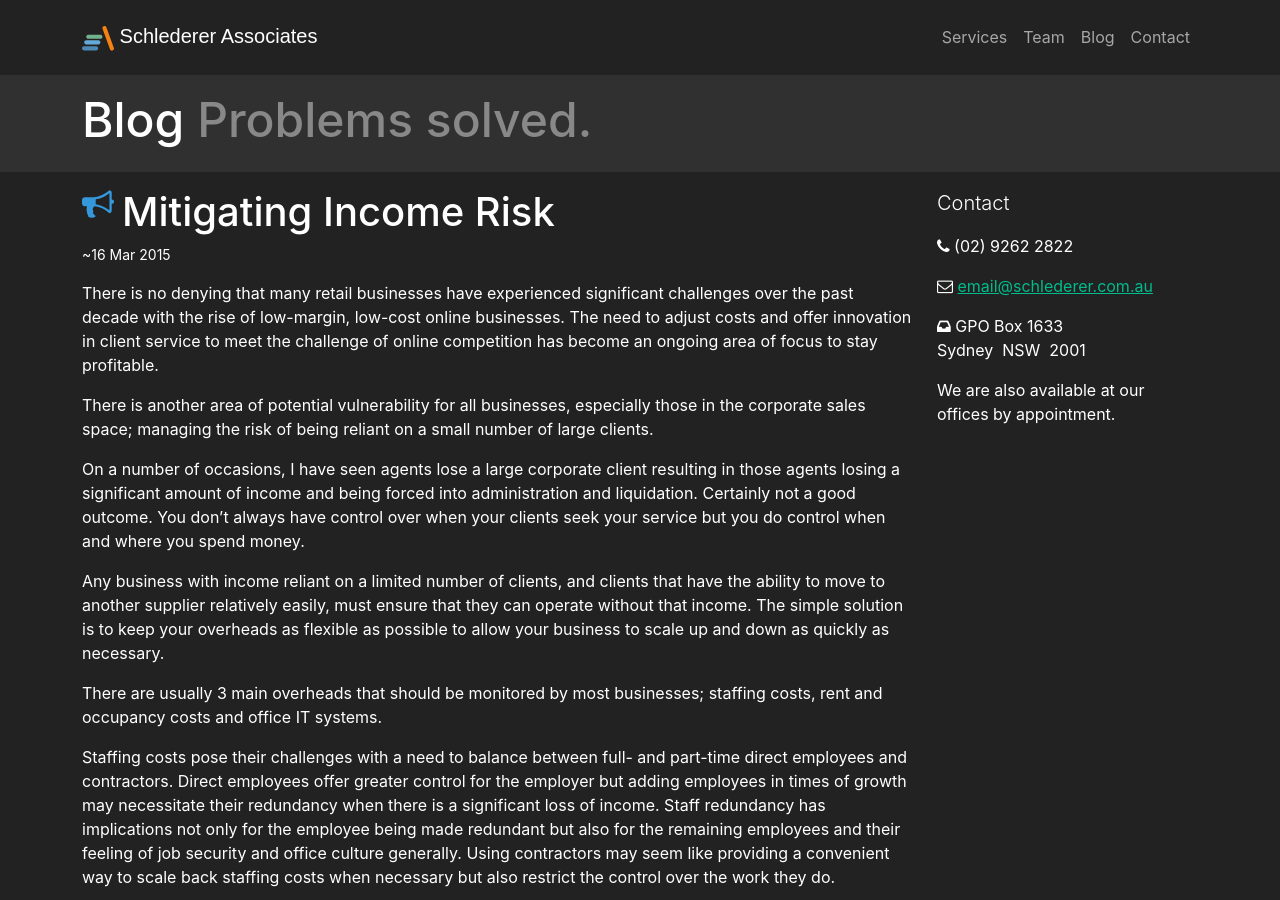
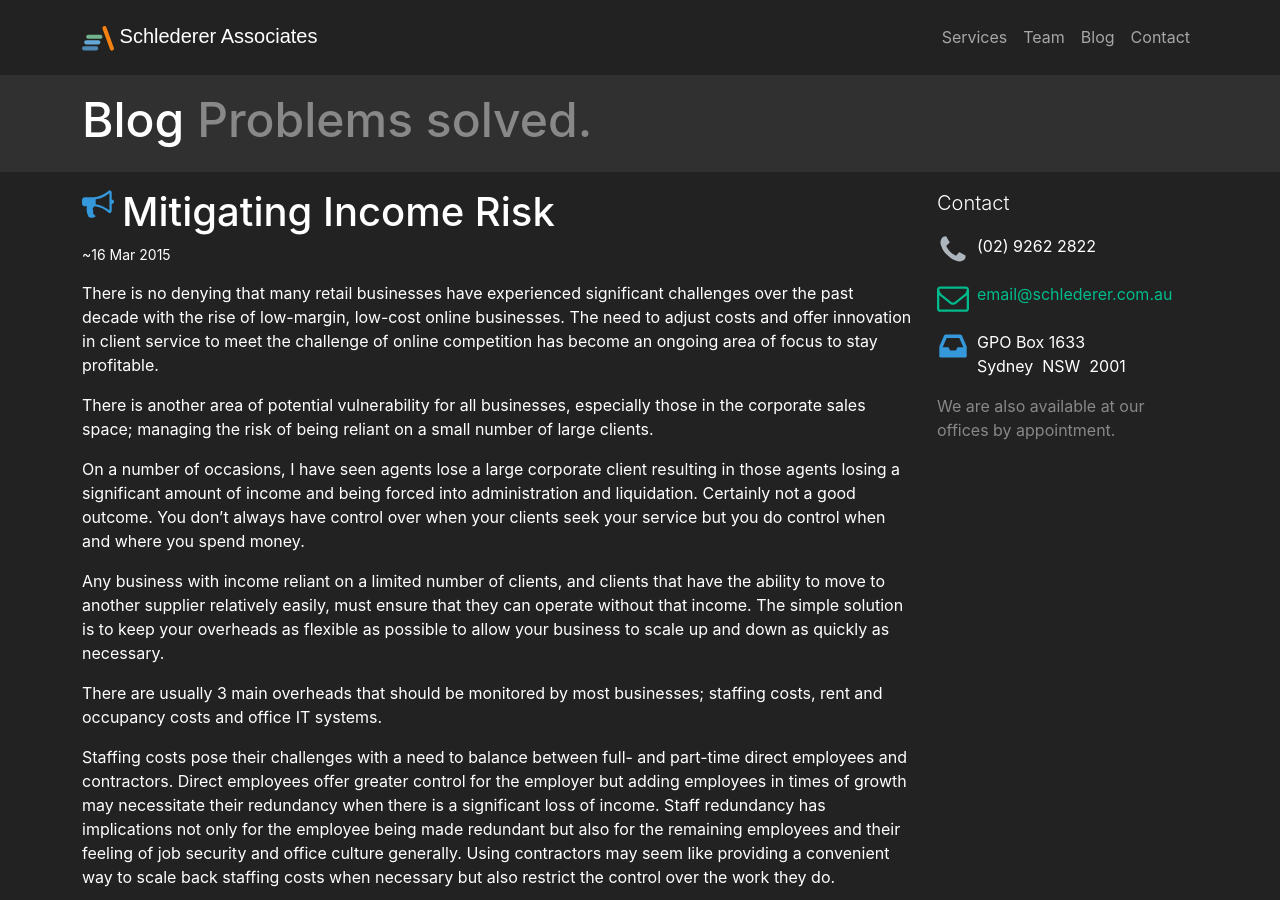
Before and after one commit to Mforcer/tax2, a Jekyll site: the page built from blog/index.html, in a window 1280 px wide and 900 px high. Built offline with Jekyll 4.4.1, drawn with Linux system fonts in a browser that asks for light colours; nearby versions of some CDN libraries; the list of posts is cut into pages by our own code.

Commit message:
Update contact.html

```diff
--- a/_includes/contact.html
+++ b/_includes/contact.html
@@ -1,7 +1,22 @@
-<div class="contact">
+<aside class="contact">
     <p class="lead">Contact</p>
-    <p><abbr title="Phone"><i class="fa fa-phone"></i></abbr>&nbsp;{{site.biz_phone}}</p>
-    <p><abbr title="Enail"><i class="fa fa-envelope-o"></i></abbr>&nbsp;<a href="mailto:{{site.biz_email}}">{{site.biz_email}}</a></p>
-    <address><p><abbr title="Post"><i class="fa fa-inbox"></i></abbr>&nbsp;{{site.biz_post_box}}<br>{{site.biz_post_city}}&nbsp;&nbsp;{{site.biz_post_state}}&nbsp;&nbsp;{{site.biz_post_code}}</p></address>
-    <p>We are also available at our offices by appointment.</p>
-</div>
+    <p class="clearfix">
+        <svg class="icon float-start me-2" width="2em" height="2em" fill="var(--bs-light)" viewBox="0 0 1792 1792" xmlns="http://www.w3.org/2000/svg">
+            <path id="fa-phone" d="M1600 1240q0 27-10 70.5t-21 68.5q-21 50-122 106-94 51-186 51-27 0-53-3.5t-57.5-12.5-47-14.5-55.5-20.5-49-18q-98-35-175-83-127-79-264-216t-216-264q-48-77-83-175-3-9-18-49t-20.5-55.5-14.5-47-12.5-57.5-3.5-53q0-92 51-186 56-101 106-122 25-11 68.5-21t70.5-10q14 0 21 3 18 6 53 76 11 19 30 54t35 63.5 31 53.5q3 4 17.5 25t21.5 35.5 7 28.5q0 20-28.5 50t-62 55-62 53-28.5 46q0 9 5 22.5t8.5 20.5 14 24 11.5 19q76 137 174 235t235 174q2 1 19 11.5t24 14 20.5 8.5 22.5 5q18 0 46-28.5t53-62 55-62 50-28.5q14 0 28.5 7t35.5 21.5 25 17.5q25 15 53.5 31t63.5 35 54 30q70 35 76 53 3 7 3 21z" />
+        </svg>
+        {{site.biz_phone}}
+    </p>
+    <p class="clearfix">
+        <svg class="icon float-start me-2" width="2em" height="2em" fill="var(--bs-success)" viewBox="0 0 1792 1792" xmlns="http://www.w3.org/2000/svg">
+            <path id="fa-envelope-o" d="M1664 1504v-768q-32 36-69 66-268 206-426 338-51 43-83 67t-86.5 48.5-102.5 24.5h-2q-48 0-102.5-24.5t-86.5-48.5-83-67q-158-132-426-338-37-30-69-66v768q0 13 9.5 22.5t22.5 9.5h1472q13 0 22.5-9.5t9.5-22.5zm0-1051v-24.5l-.5-13-3-12.5-5.5-9-9-7.5-14-2.5h-1472q-13 0-22.5 9.5t-9.5 22.5q0 168 147 284 193 152 401 317 6 5 35 29.5t46 37.5 44.5 31.5 50.5 27.5 43 9h2q20 0 43-9t50.5-27.5 44.5-31.5 46-37.5 35-29.5q208-165 401-317 54-43 100.5-115.5t46.5-131.5zm128-37v1088q0 66-47 113t-113 47h-1472q-66 0-113-47t-47-113v-1088q0-66 47-113t113-47h1472q66 0 113 47t47 113z" />
+        </svg>
+        <a href="mailto:{{site.biz_email}}" class="text-decoration-none">{{site.biz_email}}</a>
+    </p>
+    <p class="clearfix">
+        <svg class="icon float-start me-2" width="2em" height="2em" fill="var(--bs-info)" viewBox="0 0 1792 1792" xmlns="http://www.w3.org/2000/svg">
+            <path id="fa-inbox" d="M1151 960h316q-1-3-2.5-8.5t-2.5-7.5l-212-496h-708l-212 496q-1 3-2.5 8.5t-2.5 7.5h316l95 192h320zm513 30v482q0 26-19 45t-45 19h-1408q-26 0-45-19t-19-45v-482q0-62 25-123l238-552q10-25 36.5-42t52.5-17h832q26 0 52.5 17t36.5 42l238 552q25 61 25 123z" />
+        </svg>
+        {{site.biz_post_box}}<br>{{site.biz_post_city}}&nbsp;&nbsp;{{site.biz_post_state}}&nbsp;&nbsp;{{site.biz_post_code}}
+    </p>
+    <p class="text-muted">We are also available at our offices by appointment.</p>
+</aside>
```
